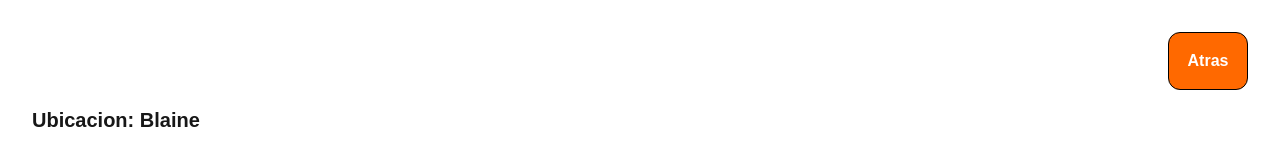
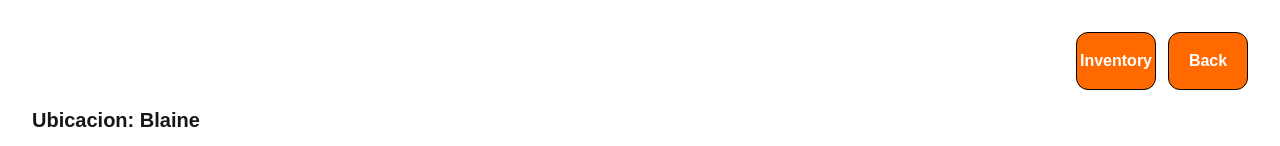
Before and after one commit to Hector-bit/onlineOrdersManager, a Next.js app: page /FCC48C64HDCH1 in a window 1280 px wide. Shown: the top 146 px of the page. Built offline with nearby package versions, Linux system fonts and the light colour scheme; no server answers.

Commit message:
getting inventory now

```diff
--- /dev/null
+++ b/app/[mid]/inventory/page.tsx
@@ -0,0 +1,14 @@
+import { getInventory } from "@/app/actions/inventoryActions";
+
+export default async function inventoryPage(props: { params: Promise<{mid: string}>, searchParams: Promise<{orderId?: string}> }) {
+  const params = await props.params;
+  const mid = params.mid;
+
+  const inventoryData = await getInventory(mid);
+  console.log("Inventory Data: ", inventoryData); // Log the fetched inventory data
+
+
+  return (
+    <div>Inventory Page</div>
+  );
+}
--- a/app/[mid]/page.tsx
+++ b/app/[mid]/page.tsx
@@ -26,10 +26,15 @@ export default async function midPage (props: { params: Promise<{mid: string }>,
 
   return (
     <div className="flex flex-col gap-4">
-      <div className="flex flex-row justify-end">
+      <div className="flex flex-row justify-end gap-3">
+        <Link href={`${mid}/inventory`} className="">
+          <div className="flex text-white  font-bold justify-center p-4 bg-gray-50 rounded-xl border border-black w-20 bg-orange-500">
+            Inventory
+          </div>
+        </Link>
         <Link href={'/'} className="">
           <div className="flex text-white  font-bold justify-center p-4 bg-gray-50 rounded-xl border border-black w-20 bg-orange-500">
-            Atras
+            Back
           </div>
         </Link>
 
--- /dev/null
+++ b/app/actions/inventoryActions.ts
@@ -0,0 +1,24 @@
+// import { LOCATION_CREDS, MerchantLocationsType } from "@utils/merchantConstants";
+import { LOCATION_CREDS } from "@/utils/merchantConstants";
+
+export const getInventory = async(LocationId: string) => {
+  const LOCATION = LOCATION_CREDS[LocationId];
+
+  const response = await fetch(
+    `${LOCATION.APIROUTE}/v3/merchants/${LOCATION.MID}/items`,
+    {
+      method: 'GET',
+      headers: {
+        'Content-Type': 'application/json',
+        "Authorization": `Bearer ${LOCATION.HOSTED_TOKEN}`,
+      }
+    }
+  );
+
+  if(response.status !== 200) {
+    throw new Error(`Error fetching inventory for location ${LocationId}: ${response.statusText}`);
+  }
+
+  const data = await response.json();
+  return data
+}
```
